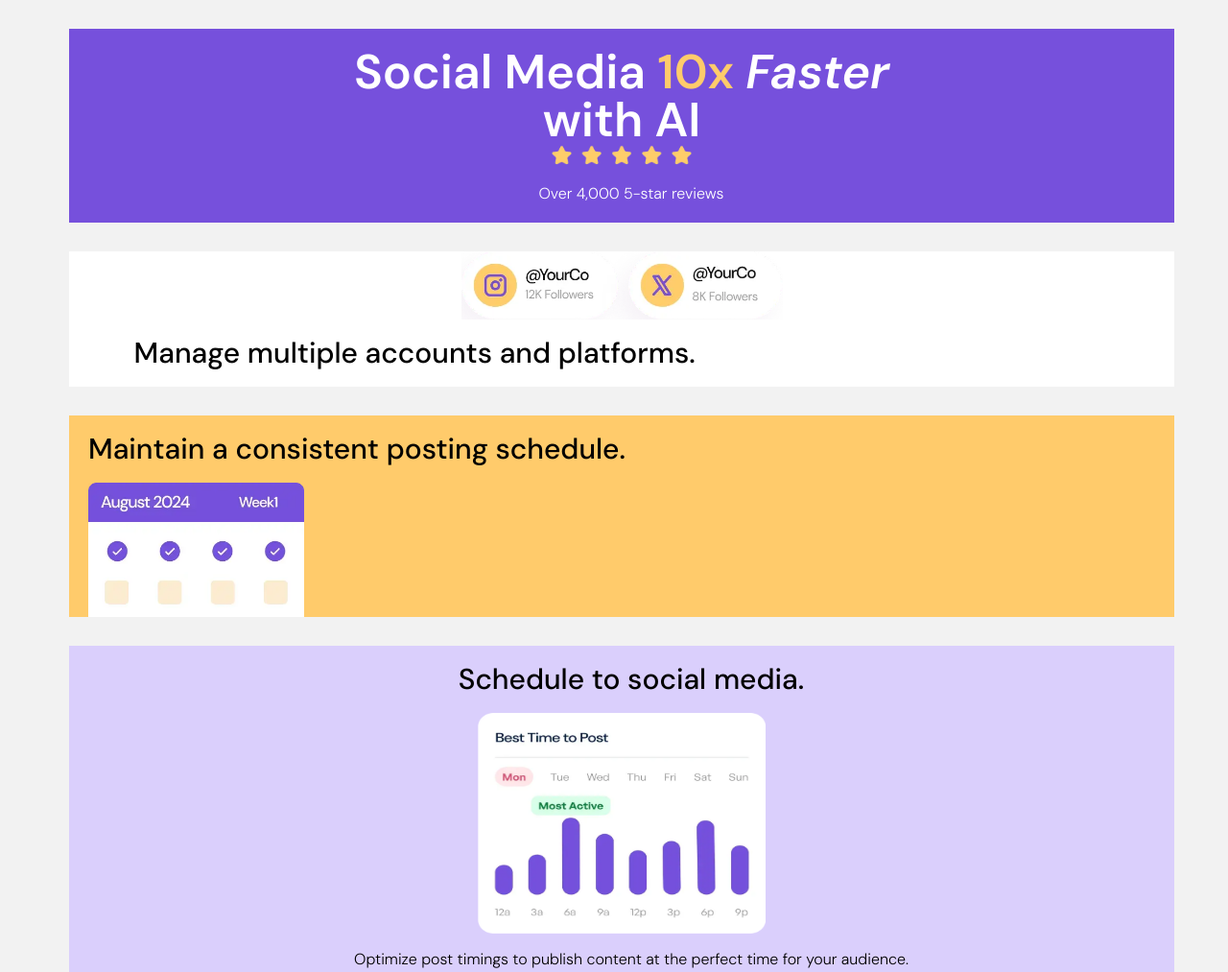
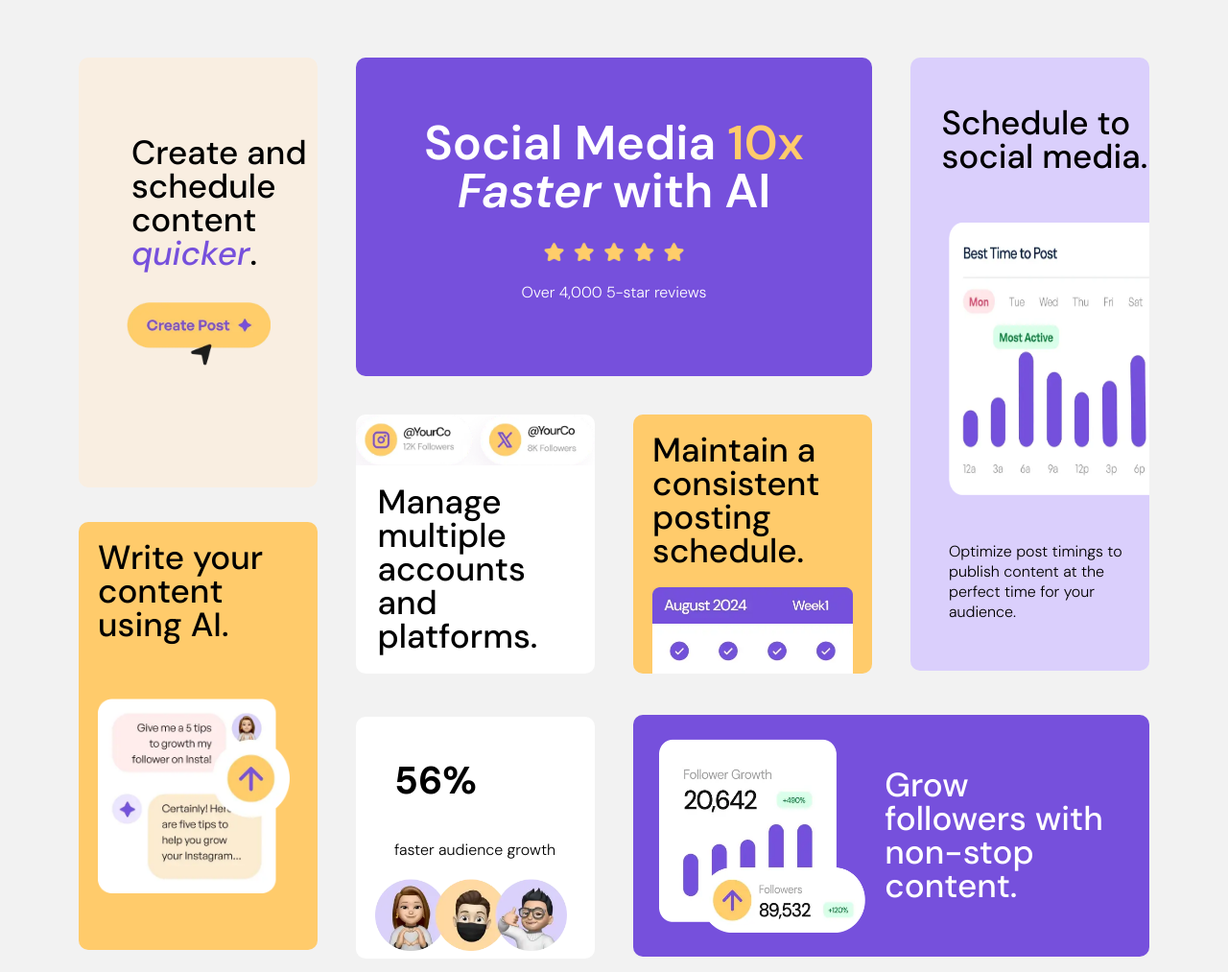
Before and after one commit to PedroCrqs/BentoGridSolution, a plain HTML site: page public/index.html in a window 1280 px wide. Shown: the top 1013 px of the page at 96% size. Drawn offline with Linux system fonts and the light colour scheme.

Commit message:
HTML semantics elements added, CSS mobile first with grid fixed and deleted unnecessary styles

```diff
--- a/public/index.html
+++ b/public/index.html
@@ -3,9 +3,9 @@
   <head>
     <meta charset="UTF-8" />
     <meta name="viewport" content="width=device-width, initial-scale=1.0" />
-    <meta name="atribution" content="Coded by PedroCrq" />
+    <meta name="author" content="Coded by PedroCrq" />
     <link rel="stylesheet" href="../src/styles/style.css" />
-    <!-- <link rel="stylesheet" href="../src/styles/responsive.css" /> -->
+    <link rel="stylesheet" href="../src/styles/responsive.css" />
     <link
       rel="icon"
       type="image/png"
@@ -107,5 +107,3 @@
     </footer>
   </body>
 </html>
-
-<!-- changes: HTML semantics elements added, CSS mobile first with grid fixed and deleted unnecessary styles -->
--- a/src/styles/responsive.css
+++ b/src/styles/responsive.css
@@ -1,110 +1,121 @@
-@media screen and (max-width: 420px) {
+@media screen and (min-width: 768px) {
   body {
+    width: 100%;
     margin: 0;
-    position: inherit;
-    font-weight: 400;
+    padding: 20px;
+    box-sizing: border-box;
+    overflow-x: hidden;
   }
 
   .container {
+    max-width: 1400px;
+    width: 90%;
+    margin: 0 auto;
+    margin-top: 40px;
     display: grid;
-    row-gap: 5px;
-    column-gap: 5px;
-    text-align: center;
-    justify-content: center;
+    gap: 40px;
     grid-template-areas:
       "one two two three"
       "four five six three"
       "four eight seven seven";
-    grid-template-columns: 280px 280px 280px 25%;
-    grid-template-rows: 290px 280px 275px;
+    grid-template-columns: 1fr 1fr 1fr 1fr;
   }
+
   .one {
-    width: 325px;
-    height: 200px;
-    padding: 10px;
+    height: 135%;
+    margin-bottom: 50px;
+    align-items: center;
   }
 
   .one h2 {
-    margin-bottom: 10px;
+    margin-top: 40px;
+    margin-bottom: -20%;
+    margin-left: 60px;
   }
   .one img {
-    margin: 20px;
+    margin: 0;
+    margin-bottom: 80px;
   }
+
+  h1 {
+    margin-top: 30px;
+  }
+
   .two {
-    width: 344px;
-    height: 275px;
-    margin-top: 20px;
+    height: 100%;
+    margin-bottom: 20%;
+  }
+
+  .two p {
+    margin: 0;
+    margin-top: -20%;
+  }
+
+  .two img {
+    margin-top: -10%;
   }
 
   .three {
-    width: 325px;
-    height: 530px;
-    text-align: center;
-    align-items: center;
+    height: 90%;
+    text-align: left;
+  }
 
-    padding: 10px;
+  .three h2,
+  p {
+    margin-left: 40px;
   }
 
   .three img {
-    width: 300px;
+    width: 100%;
+    height: 100%;
+    margin-left: 80px;
   }
 
   .four {
-    width: 325px;
-    height: 340px;
-    align-items: flex-start;
-    justify-content: left;
-    align-content: left;
-    padding: 10px;
-    margin-top: 0;
-  }
-  .four img {
-    margin-left: 15px;
+    margin-top: 45%;
+    height: 77%;
   }
 
-  .five {
-    width: 325px;
-    height: 200px;
-    text-align: left;
-    align-items: left;
-    padding: 10px;
+  .five,
+  .six {
+    height: 80%;
   }
-  .six {
-    width: 325px;
-    height: 250px;
-    padding: 10px;
+
+  .six img {
+    height: 100%;
   }
 
   .seven {
-    width: 325px;
-    height: 400px;
-    text-align: center;
-    padding-left: 10px;
-    flex-direction: column;
+    margin-top: -12%;
+    height: 125%;
+    grid-template-columns: 1fr 1fr;
   }
+
   .seven img {
-    margin-bottom: 35px;
+    position: relative;
+    width: 80%;
+    height: 80%;
+    margin-top: 0;
   }
 
   .seven h2 {
-    margin-left: 65px;
-    margin-right: 65px;
+    width: 90%;
+    text-align: left;
+    margin-left: -15%;
   }
 
   .eight {
-    width: 305px;
-    height: 225px;
-    padding: 20px;
+    margin-top: -25%;
+    height: 125%;
   }
 
-  h1 {
-    font-size: 55px;
-    margin-bottom: 10px;
-    margin-top: 5px;
+  article {
+    width: 100% !important;
+    height: 100%;
   }
 
-  h2 {
-    font-size: 30px;
-    margin: 20px;
+  img {
+    max-width: 100%;
+    height: auto;
   }
 }
--- a/src/styles/style.css
+++ b/src/styles/style.css
@@ -26,7 +26,7 @@ body {
   margin-top: 30px;
 }
 
-div {
+article {
   border-radius: 10px;
 }
 
@@ -40,7 +40,7 @@ h1 {
 }
 
 h2 {
-  font-size: 30px;
+  font-size: 35px;
   margin: 0;
   margin-top: 20px;
   margin-bottom: 20px;
@@ -50,7 +50,7 @@ h2 {
 }
 
 h3 {
-  font-size: 35px;
+  font-size: 25px;
   width: 90%;
   margin: auto;
   margin-bottom: 20px;
@@ -198,6 +198,6 @@ p {
 }
 
 .attribution a {
-  color: (256, 67%, 59%);
+  color: hsl(256, 67%, 59%);
   font-size: 11px;
 }
```
